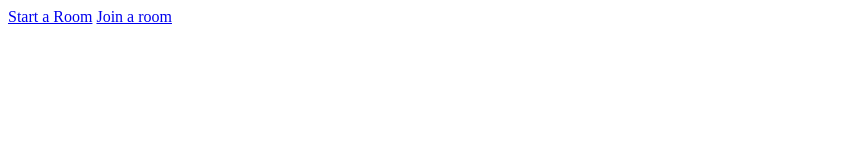
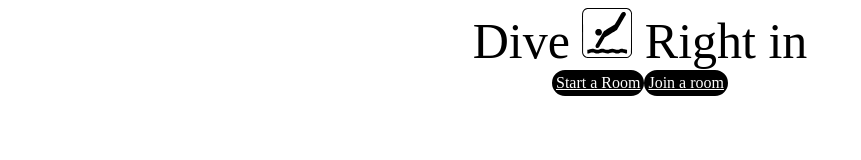
Before and after one commit to Mrashes/Project2, a plain HTML site: page maxTest/frontend/index.html in a window 1280 px wide. Shown: the whole page, without its empty margins (0-861 px from the left). Drawn offline with Linux system fonts and the light colour scheme.

Commit message:
bit of style added

```diff
--- a/maxTest/frontend/index.html
+++ b/maxTest/frontend/index.html
@@ -2,10 +2,16 @@
 <html>
   <head>
     <meta charset="UTF-8">
-    <title>title</title>
+    <title>Adjectives and Nouns</title>
+    <link href="./style.css" rel="stylesheet" title="Default Style">
   </head>
   <body>
-    <a href="host.html">Start a Room</a>
-    <a href="player.html">Join a room</a>
+    <header class="header">
+      <div>Dive <img src="diving.svg" class="svg"> Right in</div>
+    </header>
+    <div class="flex">
+        <a href="host.html" class="button">Start a Room</a>
+        <a href="player.html" class="button">Join a room</a>
+    </div>
   </body>
 </html>
--- /dev/null
+++ b/maxTest/frontend/style.css
@@ -0,0 +1,21 @@
+.header {
+    font-size: 50px;
+    text-align: center;
+}
+
+.svg {
+    height: 50px;
+}
+
+.button {
+    padding: 2px;
+    border: 2px solid black;
+    border-radius: 25px;
+    background-color: black;
+    color: white
+}
+
+.flex {
+    display: flex;
+    justify-content: center
+}
```
Also changed, not shown: maxTest/frontend/diving.svg (added).
